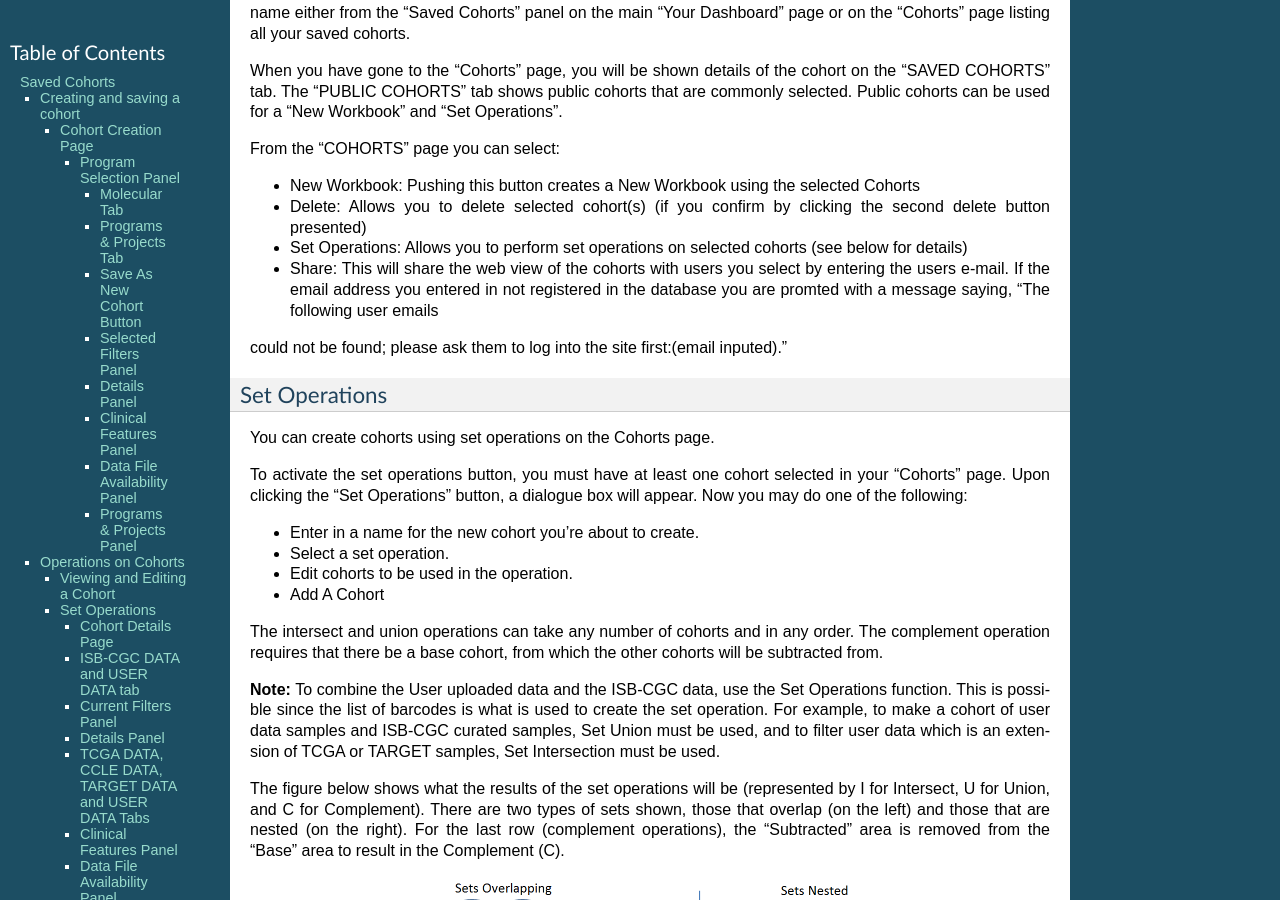
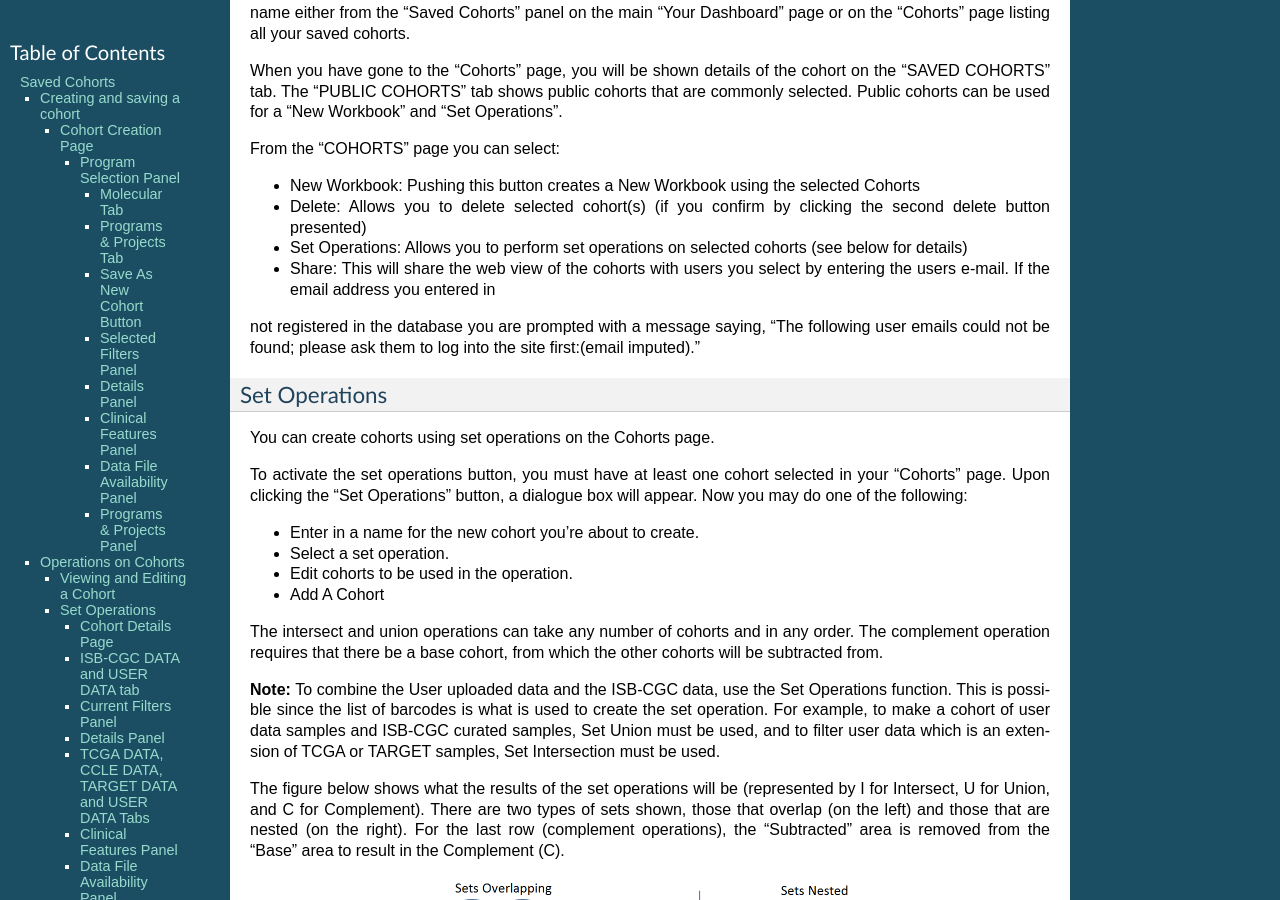
Before and after one commit to isb-cgc/readthedocs, a Sphinx documentation site: the page built from docs/source/sections/webapp/Saved-Cohorts.rst, in a window 1280 px wide and 900 px high, scrolled down 3772 px. Built offline with Sphinx 7.4.7, drawn with Linux system fonts in a browser that asks for light colours; pages that are not in the unit, such as notebooks, are missing from menus; some of the changed text lies outside the part shown.

Commit message:
updated sharing

```diff
--- a/docs/source/sections/webapp/Saved-Cohorts.rst
+++ b/docs/source/sections/webapp/Saved-Cohorts.rst
@@ -190,8 +190,9 @@
 * New Workbook: Pushing this button creates a New Workbook using the selected Cohorts
 * Delete: Allows you to delete selected cohort(s) (if you confirm by clicking the second delete button presented)
 * Set Operations: Allows you to perform set operations on selected cohorts (see below for details)
-* Share: This will share the web view of the cohorts with users you select by entering the users e-mail.  If the email address you entered in not registered in the database you are promted with a message saying, "The following user emails
-could not be found; please ask them to log into the site first:(email inputed)."
+* Share: This will share the web view of the cohorts with users you select by entering the users e-mail. If the email address you entered in
+not registered in the database you are prompted with a message saying, "The following user emails could not be found; please ask them to log
+into the site first:(email imputed)."
 
 Set Operations
 ==============
@@ -237,9 +238,9 @@
 * Delete: Allows you to delete this cohort (if you confirm by clicking the second delete button presented)
 * View Files: Allows you to view the list of files associated with this cohort (see details below)
 * Download IDs: Provides a list of sample and cases IDs in the cohort
-* Share:  This will share the web view of the cohorts with users you select by entering the users e-mail.  If the email address you entered
-in not registered in the database you are promted with a message saying, "The following user emails
-could not be found; please ask them to log into the site first:(email inputed)."
+* Share: This will share the web view of the cohorts with users you select by entering the users e-mail. If the email address you entered in
+not registered in the database you are prompted with a message saying, "The following user emails could not be found; please ask them to log
+into the site first:(email imputed)."
 
 
 ISB-CGC DATA and USER DATA tab
```
